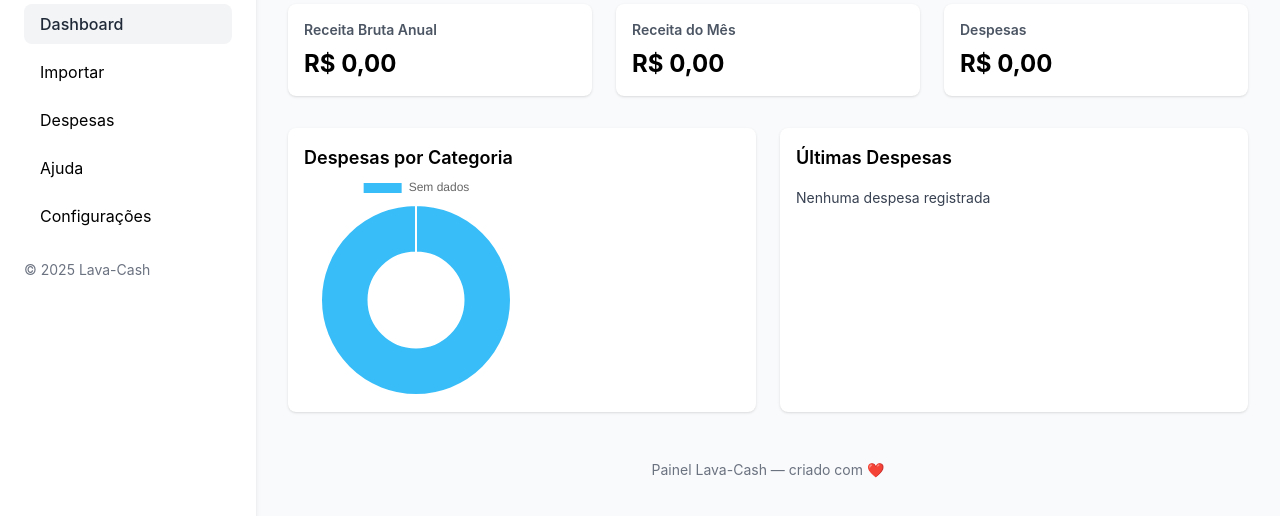
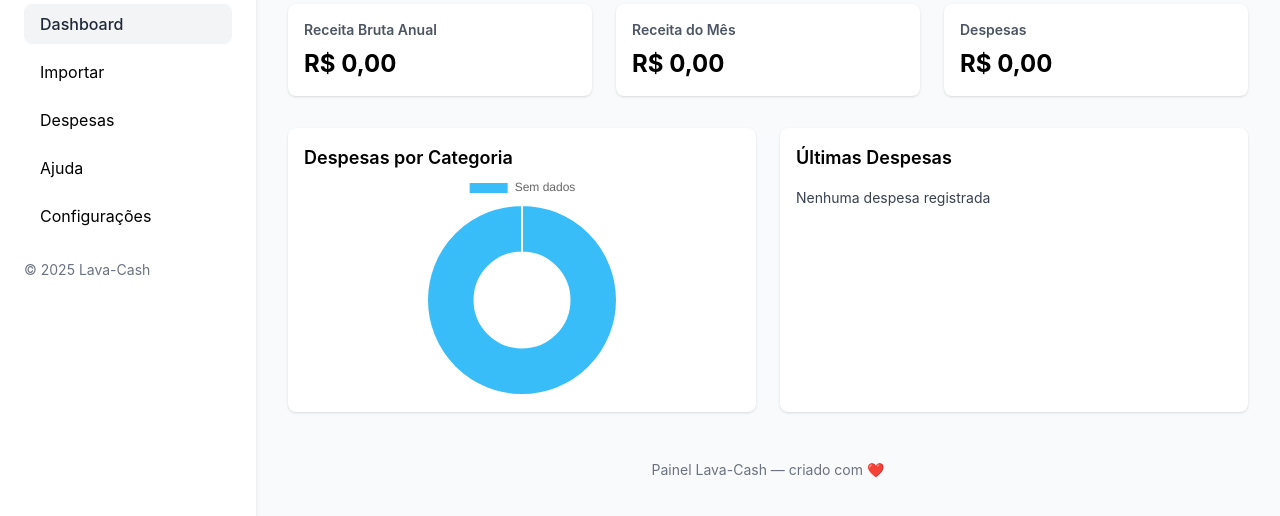
Before and after one commit to iranildofilho2021-collab/Lava-cash, a plain HTML site: page index.html in a window 1280 px wide. Shown: the part 84-600 px from the top of the page. Drawn offline with nearby package versions, Linux system fonts and the light colour scheme.

Commit message:
Fix infinite scroll: constrain chart container and consolidate layout CSS

```diff
--- a/index.html
+++ b/index.html
@@ -20,22 +20,23 @@
   <meta name="twitter:description" content="Painel Lava-Cash — gerencie despesas, receitas e relatórios de forma simples e rápida." />
   <meta name="twitter:image" content="https://iranildofilho2021-collab.github.io/Lava-cash/og-image.png" />
 
-  <!-- Tailwind CDN (keeps same styling behavior as before) -->
   <script src="https://cdn.tailwindcss.com"></script>
-  <!-- Chart.js if needed by the dashboard -->
   <script src="https://cdn.jsdelivr.net/npm/chart.js"></script>
 
   <style>
-    /* small visual reset to keep layout consistent */
-    /* Avoid forcing html/body to 100% height which can cause scroll issues when using fixed sidebars */
-    html { height: 100%; }
-    body { min-height: 100vh; }
-    body { font-family: Inter, ui-sans-serif, system-ui, -apple-system, "Segoe UI", Roboto, "Helvetica Neue", Arial; }
+    /* Avoid forcing html to 100% height (can create layout issues with fixed elements).
+       Use body min-height and reset margin so page size is consistent. */
+    html { box-sizing: border-box; }
+    *, *::before, *::after { box-sizing: inherit; }
+    body { margin: 0; min-height: 100vh; font-family: Inter, ui-sans-serif, system-ui, -apple-system, "Segoe UI", Roboto, "Helvetica Neue", Arial; -webkit-font-smoothing:antialiased; }
+    /* Ensure the main area can grow and footer sits after content */
+    main { min-height: calc(100vh - 0px); }
+    /* Make canvas behave and not overflow */
+    canvas { display: block; max-width: 100%; height: auto; }
   </style>
 </head>
-<body class="bg-gray-50 min-h-screen overflow-y-auto">
-  <!-- Sidebar -->
-  <aside class="w-64 bg-white shadow-md h-screen fixed">
+<body class="bg-gray-50 overflow-y-auto">
+  <aside class="w-64 bg-white shadow-md fixed inset-y-0 left-0">
     <div class="p-6">
       <div class="flex items-center gap-3">
         <svg width="32" height="32" viewBox="0 0 32 32" fill="none" aria-hidden="true"><ellipse cx="16" cy="16" rx="14" ry="14" fill="#38bdf8"/></svg>
@@ -54,7 +55,6 @@
     </div>
   </aside>
 
-  <!-- Main content -->
   <main class="ml-64 p-8 pb-16">
     <header class="flex items-center justify-between mb-6">
       <h1 class="text-2xl font-bold text-gray-800">Dashboard</h1>
@@ -97,15 +97,14 @@
     <footer class="mt-12 text-center text-sm text-gray-500">Painel Lava-Cash — criado com ❤️</footer>
   </main>
 
-  <!-- Small script: ensure any <img> will use lazy loading and add minimal accessibility fixes -->
   <script>
-    // Add loading="lazy" and ensure alt exists for all images (if any are added later)
+    // lazy-load and alt fallback
     document.querySelectorAll('img').forEach(img => {
       if(!img.hasAttribute('loading')) img.setAttribute('loading', 'lazy');
       if(!img.hasAttribute('alt')) img.setAttribute('alt', 'Imagem do site');
     });
 
-    // Initialize a sample empty chart if Chart.js is available
+    // Chart: responsive and DO NOT maintain aspect ratio so it fits the container height (prevents layout overflow)
     if(window.Chart) {
       const ctx = document.getElementById('chartExpenses');
       if(ctx) {
@@ -115,7 +114,11 @@
             labels: ['Sem dados'],
             datasets: [{ data: [1], backgroundColor: ['#38bdf8'] }]
           },
-          options: { responsive: true, maintainAspectRatio: true }
+          options: {
+            responsive: true,
+            maintainAspectRatio: false, // <- important to avoid chart forcing page height
+            plugins: { legend: { display: true } }
+          }
         });
       }
     }
```
